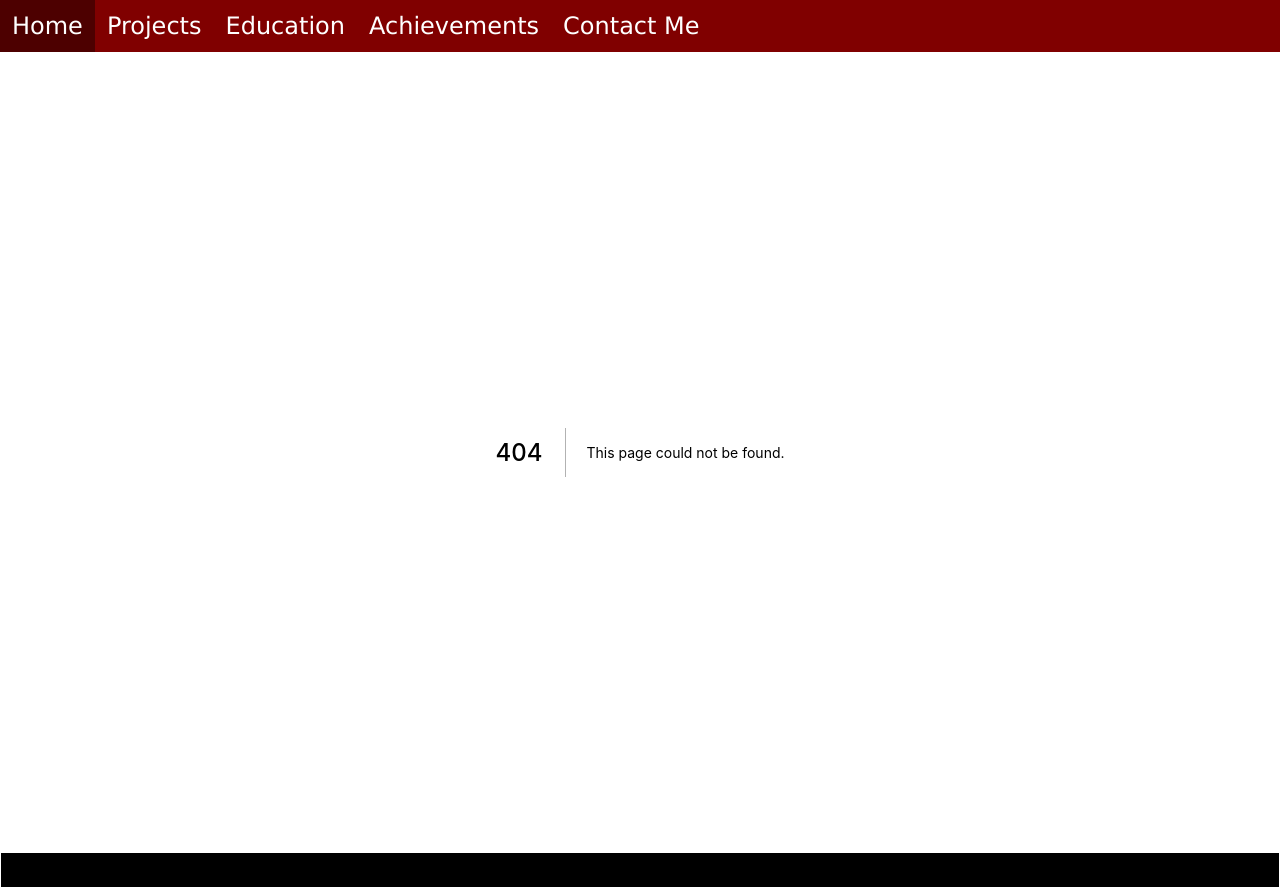
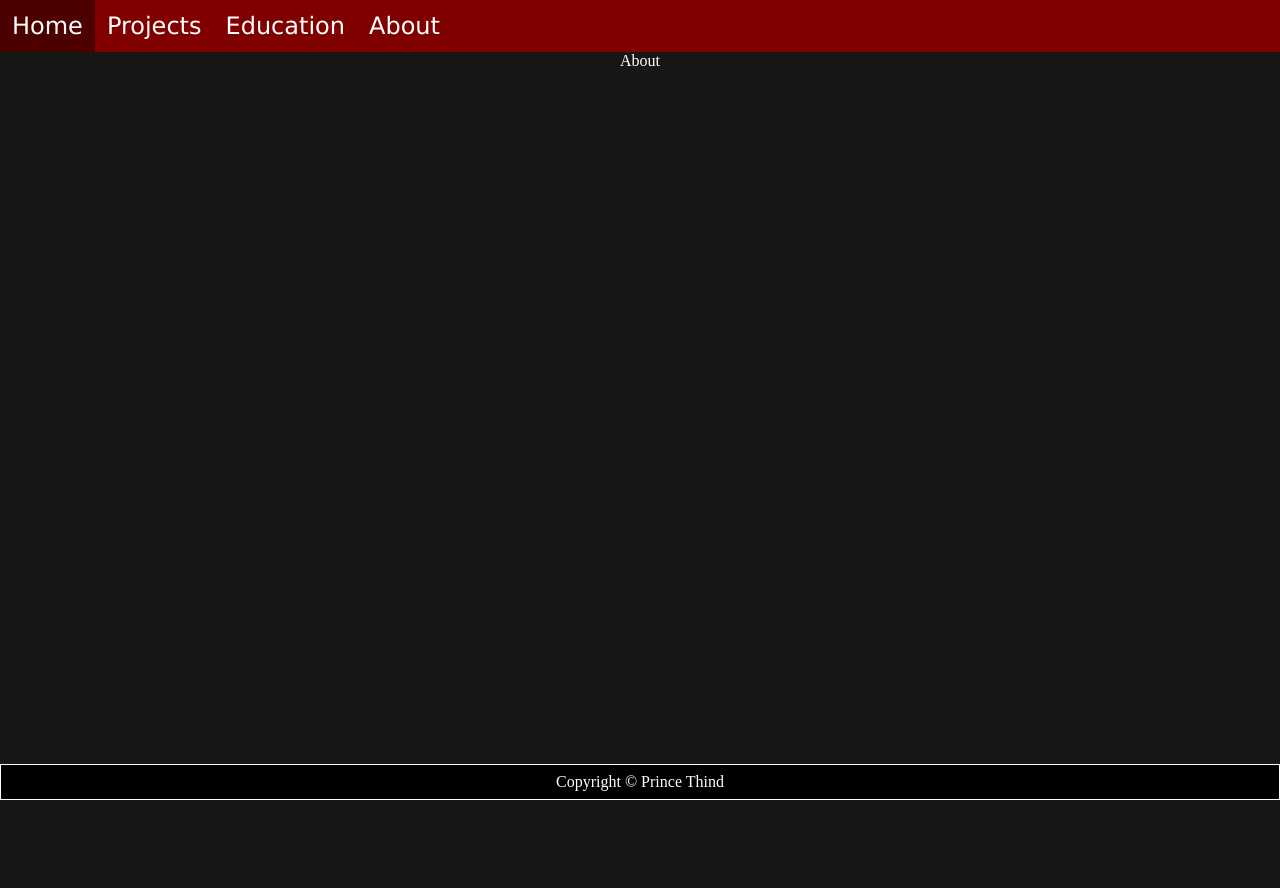
Before and after one commit to prince-thind/prince-thind.github.io, a Next.js app: page /about in a window 1280 px wide. Before the commit this address had no page. After the commit the page ends 800 px from the top, so only its background shows below. Built offline with nearby package versions, Linux system fonts and the light colour scheme.

Commit message:
udpate dummy pages

```diff
--- a/components/header.js
+++ b/components/header.js
@@ -22,13 +22,8 @@ export default function Header() {
             </Link>
           </li>
           <li>
-            <Link href="/achievements">
-              <a className={styles["nav-item"]}>Achievements</a>
-            </Link>
-          </li>
-          <li>
-            <Link href="/contact">
-              <a className={styles["nav-item"]}>Contact Me</a>
+            <Link href="/about">
+              <a className={styles["nav-item"]}>About</a>
             </Link>
           </li>
         </ul>
--- /dev/null
+++ b/pages/about.js
@@ -0,0 +1,7 @@
+export default function About() {
+    return (
+      <div>
+        About
+      </div>
+    );
+  }
```
Also changed, not shown: pages/achievements.js (deleted, +0 -7 lines), pages/contact.js (deleted, +0 -7 lines), 1 other file (tests, documents, lock files or other folders).
